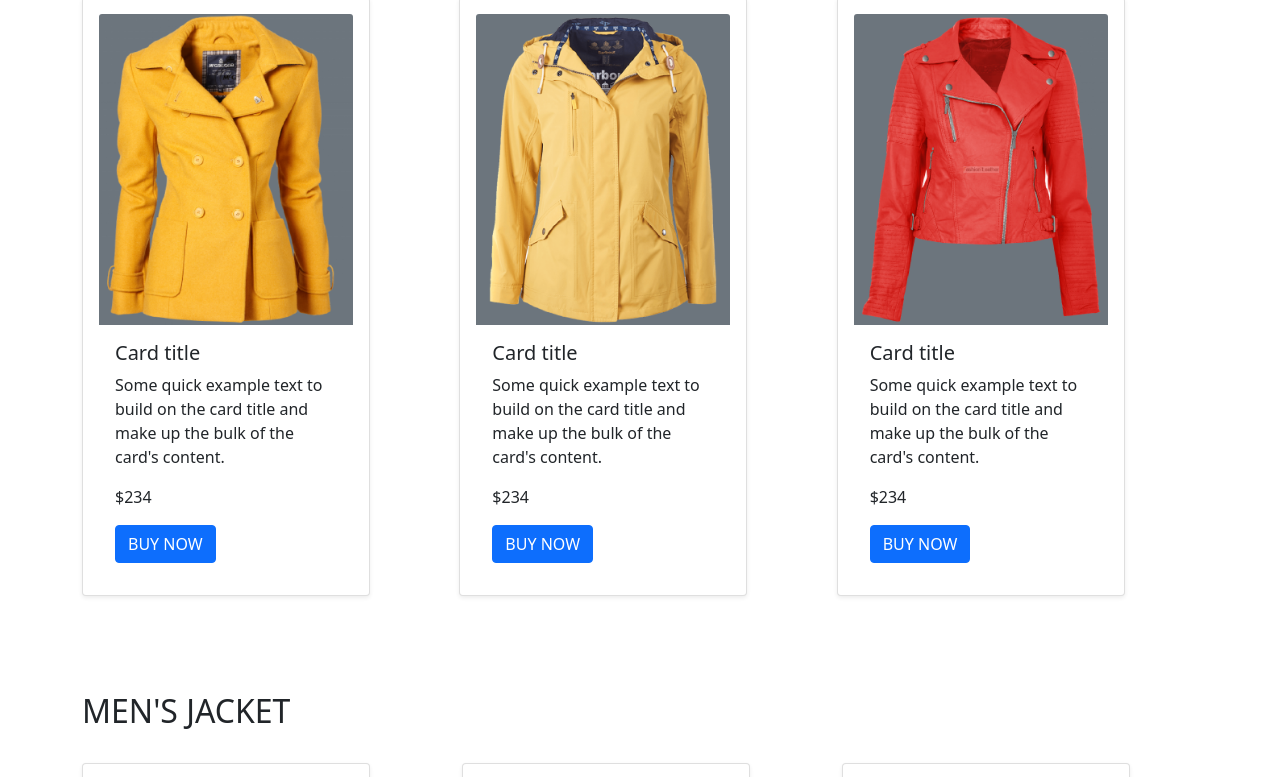
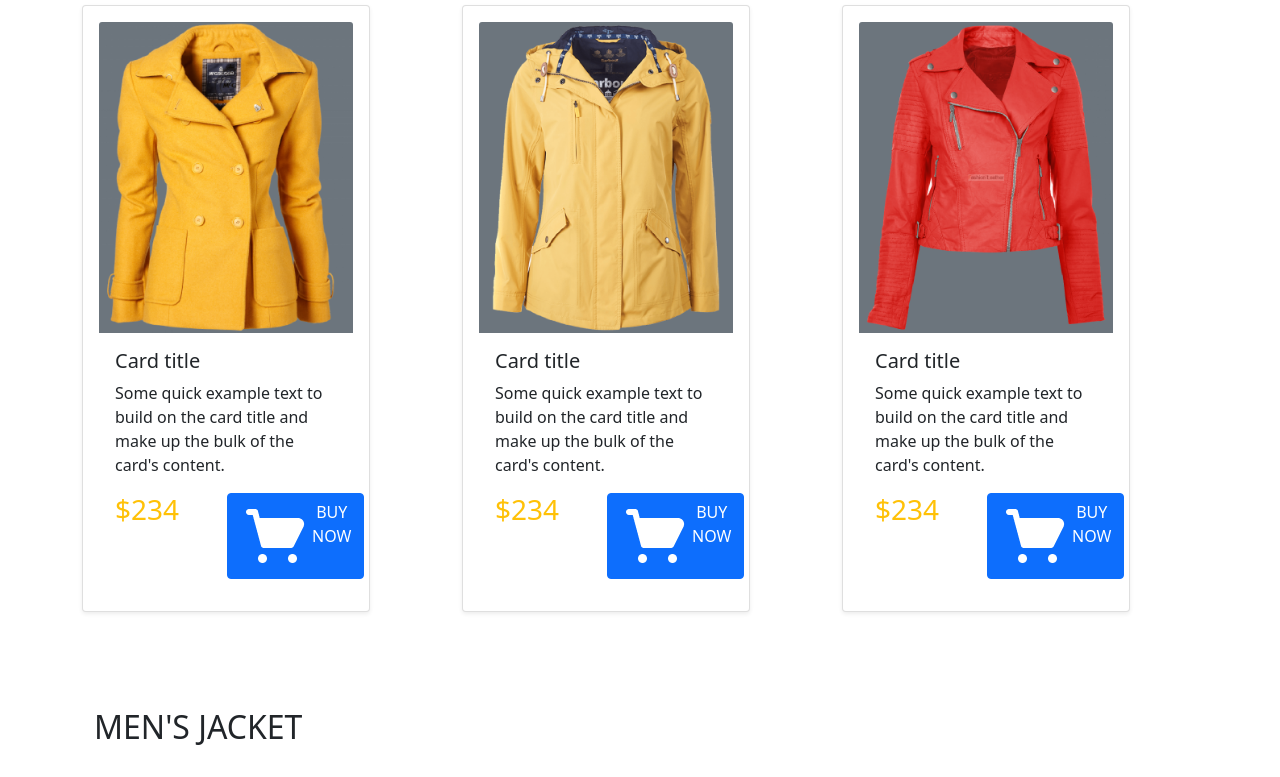
Before and after one commit to MDMofezurRahmanShanto/Optional-Assignment-ph, a plain HTML site: page index.html in a window 1280 px wide. Shown: the part 776-1553 px from the top of the page. Drawn offline with Linux system fonts and the light colour scheme.

Commit message:
edited card

```diff
--- a/index.html
+++ b/index.html
@@ -82,58 +82,100 @@
               <!-- womens jackets -->
 
 
-
-
-
-
               <div class="container">
-                <p class="h2 mb-4 mt-5">
-                    WOMAN'S JACKET
+                <p class="h2 pb-4 pt-5">
+                    WOMEN'S JACKET
                 </p>
-                <div class="row gx-3">
+                <div class="row">
                 <div class="col">
                     <div class="card rounded shadow-sm p-3 mb-5 bg-body" style="width: 18rem;">
-                        <img src="resources/images/jacket-1.png" class="card-img-top bg-secondary" alt="women's-jacket">
+                        <img src="resources/images/jacket-1.png" class="card-img-top bg-secondary" alt="mens's-jacket">
                         <div class="card-body">
                             <h5 class="card-title">Card title</h5>
                             <p class="card-text">Some quick example text to build on the card title and make up the bulk of the card's content.</p>
-                          <div><p>$234</p>
-                            <a href="#" class="btn btn-primary">BUY NOW</a></div>
+                            <div class="d-flex flex-colum">
+                                <p class="h3 text-warning me-5">
+                                    $234
+                                </p>
+                                <div class="d-flex flex-colum">
+                                    <a href="#" class="btn btn-primary d-flex flex-colum">
+                                        <div>
+                                            <img class="mw-50" src="resources/icons/shopping-cart 1.png" alt="">
+                                        </div>
+                                        <div>
+                                            <span>
+                                                BUY NOW
+                                            </span>
+                                        </div>
+                                    </a>
+                                </div>
+
+                            </div>
 
                         </div>
                     </div>
                 </div>
                 <div class="col">
                     <div class="card rounded shadow-sm p-3 mb-5 bg-body" style="width: 18rem;">
-                        <img src="resources/images/jacket-2.png" class="card-img-top bg-secondary" alt="women's-jacket">
+                        <img src="resources/images/jacket-2.png" class="card-img-top bg-secondary" alt="mens's-jacket">
                         <div class="card-body">
                             <h5 class="card-title">Card title</h5>
                             <p class="card-text">Some quick example text to build on the card title and make up the bulk of the card's content.</p>
-                          <div><p>
+                            <div class="d-flex flex-colum">
+                                <p class="h3 text-warning me-5">
                                     $234
                                 </p>
-                        <a href="#" class="btn btn-primary">BUY NOW</a></div>
+                                <div class="d-flex flex-colum">
+                                    <a href="#" class="btn btn-primary d-flex flex-colum">
+                                        <div>
+                                            <img class="mw-50" src="resources/icons/shopping-cart 1.png" alt="">
+                                        </div>
+                                        <div>
+                                            <span>
+                                                BUY NOW
+                                            </span>
+                                        </div>
+                                    </a>
+                                </div>
 
+                            </div>
 
                         </div>
                     </div>
                 </div>
                 <div class="col">
                     <div class="card rounded shadow-sm p-3 mb-5 bg-body" style="width: 18rem;">
-                        <img src="resources/images/jacket-3.png" class="card-img-top bg-secondary" alt="women's-jacket">
+                        <img src="resources/images/jacket-3.png" class="card-img-top bg-secondary" alt="mens's-jacket">
                         <div class="card-body">
                             <h5 class="card-title">Card title</h5>
                             <p class="card-text">Some quick example text to build on the card title and make up the bulk of the card's content.</p>
-                          <div><p>
+                            <div class="d-flex flex-colum">
+                                <p class="h3 text-warning me-5">
                                     $234
                                 </p>
-                        <a href="#" class="btn btn-primary">BUY NOW</a></div>
+                                <div class="d-flex flex-colum">
+                                    <a href="#" class="btn btn-primary d-flex flex-colum">
+                                        <div>
+                                            <img class="mw-50" src="resources/icons/shopping-cart 1.png" alt="">
+                                        </div>
+                                        <div>
+                                            <span>
+                                                BUY NOW
+                                            </span>
+                                        </div>
+                                    </a>
+                                </div>
+
+                            </div>
 
                         </div>
                     </div>
                 </div>
             </div>
-              </div>
+
+
+
+
 
 
 
```
Lines whose indentation alone changed are shown as unchanged.
